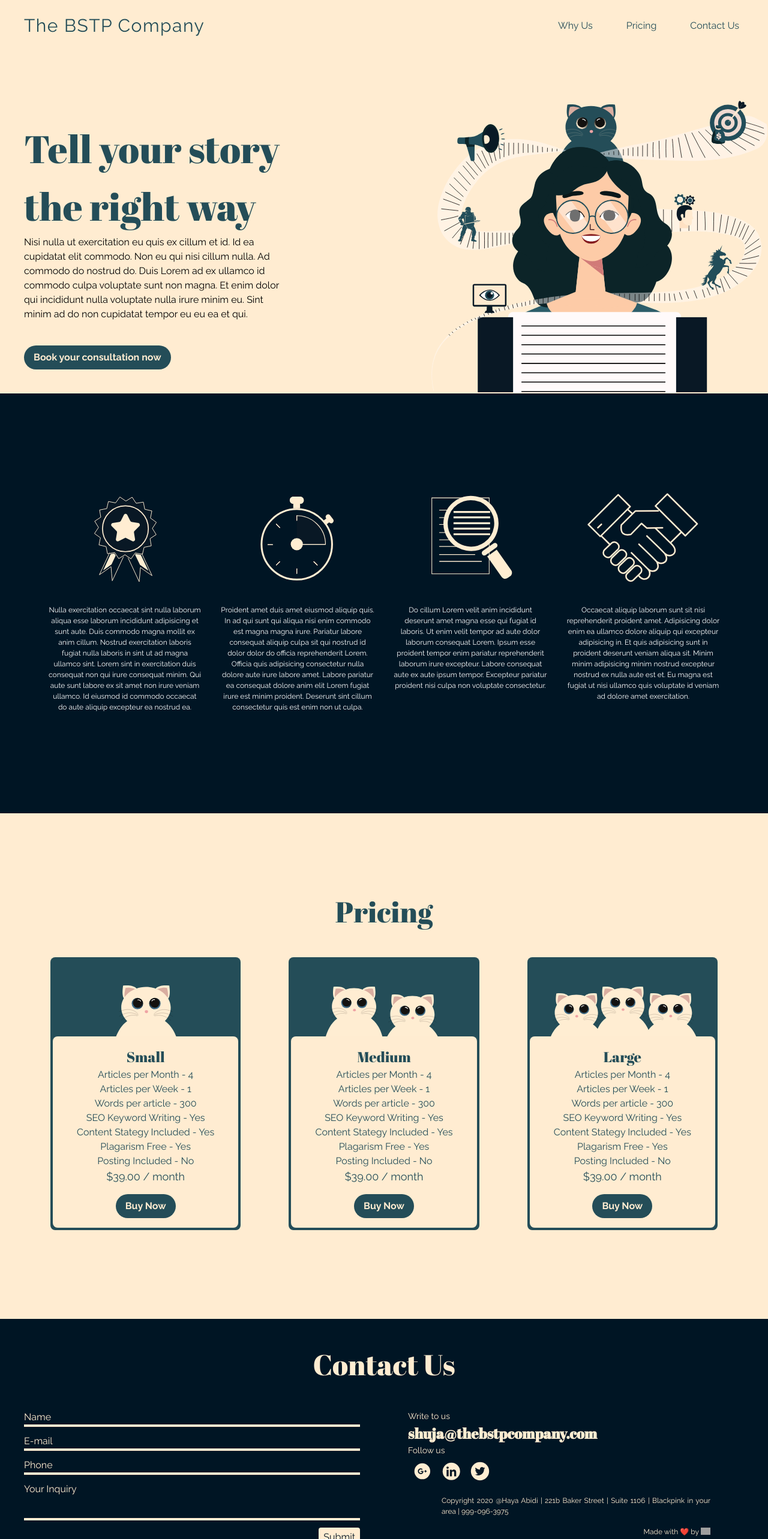
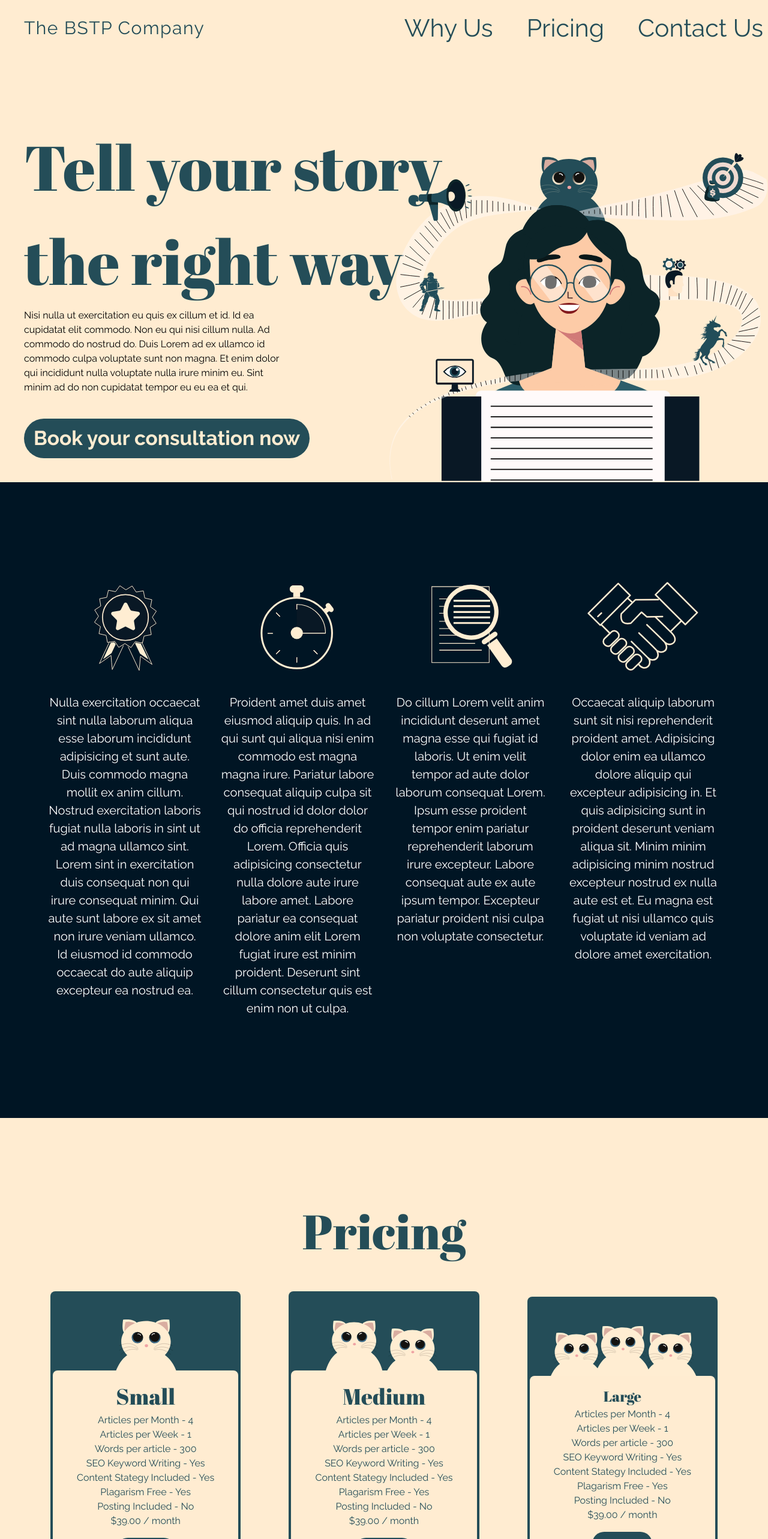
Before and after one commit to akshay-nm/thebstpcompany.com, a React (Create React App) app: page / in a window 1280 px wide. Shown: the top 2566 px of the page at 60% size. Built offline with nearby package versions, Linux system fonts and the light colour scheme.

Commit message:
Adjust font size and fix navigation padding

```diff
--- a/src/components/contact-us/ContactUs.js
+++ b/src/components/contact-us/ContactUs.js
@@ -5,9 +5,10 @@ import twitter from './twitter.svg'
 
 const ContactUs = () => {
   return (
-    <div className='bg-secondary text-primary py-10'>
-      <div className='text-center text-5xl font-heading'>Contact Us</div>
-      <div className='grid grid-cols-1 md:grid-cols-2 p-10 gap-20'>
+    <div className='bg-secondary text-primary pt-10 pb-5 px-5'>
+      <div className='text-center text-contact-us-header font-heading'>Contact Us</div>
+      <div className='grid grid-cols-1 md:grid-cols-2 p-10 gap-20 text-contact-us-content'>
+        <div className='flex items-center justify-center'>
           <div>
             <input className='border-primary placeholder-primary border-b-4 mb-3 bg-secondary w-full' placeholder='Name' type='text' id='name' />
             <input className='border-primary placeholder-primary border-b-4 mb-3 bg-secondary w-full' placeholder='E-mail' type='text' id='email' />
@@ -18,11 +19,13 @@ const ContactUs = () => {
               <button className='bg-primary text-secondary py-1 px-2 rounded'>Submit</button>
             </div>
           </div>
+        </div>
+        <div className='flex items-center justify-center'>
           <div>
-          <div className='text-sm'>Write to us</div>
-          <div className='font-black text-lg sm:text-xl md:text-2xl font-heading'>shuja@thebstpcompany.com</div>
+            <div>Write to us</div>
+            <div className='font-black text-lg sm:text-xl md:text-2xl lg:text-contact-us-email font-heading'>shuja@thebstpcompany.com</div>
             <div>
-            <div className='text-sm'>Follow us</div>
+              <div>Follow us</div>
               <div className='flex'>
                 <div className='rounded-full h-8 w-8 m-2'><img src={google} alt='Google +'/></div>
                 <div className='rounded-full h-8 w-8 m-2'><img src={linkedin} alt='LinkedIn'/></div>
@@ -30,12 +33,13 @@ const ContactUs = () => {
               </div>
             </div>
             <div className='text-xs text-justify p-4 mx-10'>Copyright 2020 @Haya Abidi | 221b Baker Street | Suite 1106 | Blackpink in your area | 999-096-3975</div>
-          <div className='text-xs text-justify px-4 mx-10 flex items-end w-100 justify-end'>
+          </div>
+        </div>
+      </div>
+      <div className='text-xs text-justify px-4 flex items-end w-100 justify-end'>
         <div>Made with <span role='img' aria-label='love'>❤️</span> by&nbsp;</div>
         <div>
           <a href='https://sdiot.io' rel='noreferrer noopener' target='_blank'><img className='h-3 mb-1' src='https://sdiot.io/static/media/sdiot-logo.6f56f3c3.svg' alt='sdiot' /></a>
-            </div>
-          </div>
         </div>
       </div>
     </div>
--- a/src/components/home/Home.js
+++ b/src/components/home/Home.js
@@ -3,13 +3,13 @@ import image from './3.svg';
 
 const Home = () => {
   return (
-    <div className='w-full flex flex-col p-10 mt-40 relative'>
-      <div className='text-5xl md:text-6xl font-heading text-button-primary'>Tell your story <br />the right way</div>
+    <div className='w-full flex flex-col p-10 mt-40 relative overflow-hidden bg-primary'>
+      <div className='text-5xl md:text-6xl lg:text-hero font-heading text-button-primary '>Tell your story <br />the right way</div>
       <div className='w-full max-w-sm md:max-w-md'>Nisi nulla ut exercitation eu quis ex cillum et id. Id ea cupidatat elit commodo. Non eu qui nisi cillum nulla. Ad commodo do nostrud do. Duis Lorem ad ex ullamco id commodo culpa voluptate sunt non magna. Et enim dolor qui incididunt nulla voluptate nulla irure minim eu. Sint minim ad do non cupidatat tempor eu eu ea et qui.</div>
       <div className='pt-10'>
-        <button className='bg-button-primary hover:bg-button-dark text-primary font-bold py-2 px-4 rounded-full'>Book your consultation now</button>
+        <button className='bg-button-primary hover:bg-button-dark text-primary lg:text-home-button font-bold py-2 px-4 rounded-full'>Book your consultation now</button>
       </div>
-      <img className='absolute h-full bottom-0 right-0' src={image} alt='main' />
+      <img className='absolute h-full w-1/2 object-contain object-right-bottom bottom-0 right-0 hidden md:block' src={image} alt='main' />
     </div>
   );
 };
--- a/src/components/navigation/Navigation.js
+++ b/src/components/navigation/Navigation.js
@@ -3,26 +3,29 @@ import React, { useState } from 'react';
 const Navigation = ({ changeSection }) => {
   const [expanded, set] = useState(false)
   return (
-    <nav className='w-full flex items-center justify-between px-10 py-5 fixed bg-primary'>
-      <div>
-        <button onClick={() => changeSection(1)} className='text-3xl tracking-wider focus:outline-none text-button-primary'>The BSTP Company</button>
-        <div className={`block ${expanded? '' : 'hidden'} sm:hidden`}>
-          <button onClick={() => changeSection(2)} className='text-button-primary focus:outline-none' >Why Us</button>
-          <button onClick={() => changeSection(3)} className='text-button-primary focus:outline-none' >Pricing</button>
-          <button onClick={() => changeSection(4)} className='text-button-primary focus:outline-none' >Contact Us</button>
+    <nav className='w-full fixed bg-primary'>
+      <div className='relative flex items-center justify-between w-full'>
+        <div className='py-6'>
+          <button onClick={() => changeSection(1)} className='text-3xl tracking-wider focus:outline-none text-button-primary ml-10'>The BSTP Company</button>
+          <div className={`block ${expanded? '' : 'hidden'} sm:hidden`}>
+            <div><button onClick={() => changeSection(2)} className='text-button-primary lg:text-links focus:outline-none ml-10' >Why Us</button></div>
+            <div><button onClick={() => changeSection(3)} className='text-button-primary lg:text-links focus:outline-none ml-10' >Pricing</button></div>
+            <div><button onClick={() => changeSection(4)} className='text-button-primary lg:text-links focus:outline-none ml-10' >Contact Us</button></div>
+          </div>
+        </div>
+        <div className="block sm:hidden absolute top-0 right-0 mt-8 mr-4">
+          <button className="flex items-center border rounded text-button-primary lg:text-links focus:outline-none" onClick={() => set(!expanded)}>
+            <div className={`${expanded? 'hidden': ''} px-3 py-2`}><svg className='fill-current h-3 w-3' viewBox="0 0 20 20" xmlns="http://www.w3.org/2000/svg"><title>Menu</title><path d="M0 3h20v2H0V3zm0 6h20v2H0V9zm0 6h20v2H0v-2z"/></svg></div>
+            <div className={`${expanded? '': 'hidden'} px-3 py-1`}>&#10005;</div>
+          </button>
+        </div>
+        <div className='hidden sm:flex flex-row-reverse'>
+          <button onClick={() => changeSection(4)} className='ml-10 p-2 text-button-primary lg:text-links focus:outline-none'>Contact Us</button>
+          <button onClick={() => changeSection(3)} className='ml-10 p-2 text-button-primary lg:text-links focus:outline-none'>Pricing</button>
+          <button onClick={() => changeSection(2)} className='ml-10 p-2 text-button-primary lg:text-links focus:outline-none'>Why Us</button>
         </div>
       </div>
-      <div className="block sm:hidden">
-        <button className="flex items-center px-3 py-2 border rounded text-button-primary focus:outline-none" onClick={() => set(!expanded)}>
-          <div className={`${expanded? 'hidden': ''}`}><svg className='fill-current h-3 w-3' viewBox="0 0 20 20" xmlns="http://www.w3.org/2000/svg"><title>Menu</title><path d="M0 3h20v2H0V3zm0 6h20v2H0V9zm0 6h20v2H0v-2z"/></svg></div>
-          <div className={`${expanded? '': 'hidden'}`}>&#10005;</div>
-        </button>
-      </div>
-      <div className='hidden sm:flex flex-row-reverse'>
-        <button onClick={() => changeSection(4)} className='ml-10 p-2 text-button-primary focus:outline-none'>Contact Us</button>
-        <button onClick={() => changeSection(3)} className='ml-10 p-2 text-button-primary focus:outline-none'>Pricing</button>
-        <button onClick={() => changeSection(2)} className='ml-10 p-2 text-button-primary focus:outline-none'>Why Us</button>
-      </div>
+
     </nav>
   );
 };
--- a/src/components/pricing/Pricing.js
+++ b/src/components/pricing/Pricing.js
@@ -7,15 +7,15 @@ import lgCat from './lg-cat.svg'
 const Pricing = () => {
   return (
     <div className='px-16 py-32 bg-primary'>
-      <div className='text-center text-5xl mb-5 font-heading text-button-primary'>Pricing</div>
-      <div className='grid grid-cols-1 md:grid-cols-2 lg:grid-cols-3 gap-20 p-5'>
+      <div className='text-center text-5xl mb-5 font-heading text-button-primary lg:text-pricing-header'>Pricing</div>
+      <div className='grid grid-cols-1 md:grid-cols-2 lg:grid-cols-3 gap-20 p-5 text-pricing-content'>
         <div className='flex items-center justify-center'>
           <div className='flex flex-col bg-button-primary rounded-lg p-1 w-full max-w-xs'>
             <div className='h-32 bg-button-primary overflow-hidden'>
               <img src={smCat} className='h-full w-full mt-10' alt='cat' />
             </div>
             <div className='text-center rounded-lg bg-primary p-4 text-button-primary'>
-              <div className='text-2xl font-heading'>Small</div>
+              <div className='text-2xl font-heading text-pricing-sub-header'>Small</div>
               <div>Articles per Month - 4</div>
               <div>Articles per Week - 1</div>
               <div>Words per article - 300</div>
@@ -23,8 +23,8 @@ const Pricing = () => {
               <div>Content Stategy Included - Yes</div>
               <div>Plagarism Free - Yes</div>
               <div>Posting Included - No</div>
-              <div className='text-lg'>$39.00 / month</div>
-              <button className='bg-button-primary hover:bg-gray-700 text-primary font-bold py-2 px-4 mt-4 rounded-full'>Buy Now</button>
+              <div className='text-pricing-content-bold'>$39.00 / month</div>
+              <button className='bg-button-primary hover:bg-gray-700 text-primary text-pricing-content-bold font-bold py-2 px-4 mt-4 rounded-full'>Buy Now</button>
             </div>
           </div>
         </div>
@@ -35,7 +35,7 @@ const Pricing = () => {
               <img src={mdCat} className='h-full w-full mt-10' alt='cats' />
             </div>
             <div className='text-center rounded-lg bg-primary p-4 text-button-primary'>
-              <div className='text-2xl font-heading'>Medium</div>
+              <div className='text-2xl font-heading text-pricing-sub-header'>Medium</div>
               <div>Articles per Month - 4</div>
               <div>Articles per Week - 1</div>
               <div>Words per article - 300</div>
@@ -43,8 +43,8 @@ const Pricing = () => {
               <div>Content Stategy Included - Yes</div>
               <div>Plagarism Free - Yes</div>
               <div>Posting Included - No</div>
-              <div className='text-lg'>$39.00 / month</div>
-              <button className='bg-button-primary hover:bg-gray-700 text-primary font-bold py-2 px-4 mt-4 rounded-full'>Buy Now</button>
+              <div className='text-pricing-content-bold'>$39.00 / month</div>
+              <button className='bg-button-primary hover:bg-gray-700 text-primary text-pricing-content-bold font-bold py-2 px-4 mt-4 rounded-full'>Buy Now</button>
             </div>
           </div>
         </div>
@@ -62,8 +62,8 @@ const Pricing = () => {
               <div>Content Stategy Included - Yes</div>
               <div>Plagarism Free - Yes</div>
               <div>Posting Included - No</div>
-              <div className='text-lg'>$39.00 / month</div>
-              <button className='bg-button-primary hover:bg-gray-700 text-primary font-bold py-2 px-4 mt-4 rounded-full'>Buy Now</button>
+              <div className='text-pricing-content-bold'>$39.00 / month</div>
+              <button className='bg-button-primary hover:bg-gray-700 text-primary  font-bold py-2 px-4 mt-4 rounded-full'>Buy Now</button>
             </div>
           </div>
         </div>
--- a/src/components/why-us/WhyUs.js
+++ b/src/components/why-us/WhyUs.js
@@ -11,25 +11,25 @@ const WhyUs = () => {
         <div className='h-48'>
           <img src={badge} className='object-scale-down h-full w-full' alt='badge' />
         </div>
-        <div className='text-xs w-full max-w-xs mt-4'>Nulla exercitation occaecat sint nulla laborum aliqua esse laborum incididunt adipisicing et sunt aute. Duis commodo magna mollit ex anim cillum. Nostrud exercitation laboris fugiat nulla laboris in sint ut ad magna ullamco sint. Lorem sint in exercitation duis consequat non qui irure consequat minim. Qui aute sunt labore ex sit amet non irure veniam ullamco. Id eiusmod id commodo occaecat do aute aliquip excepteur ea nostrud ea.</div>
+        <div className='text-sm lg:text-why-us-description w-full max-w-xs mt-4'>Nulla exercitation occaecat sint nulla laborum aliqua esse laborum incididunt adipisicing et sunt aute. Duis commodo magna mollit ex anim cillum. Nostrud exercitation laboris fugiat nulla laboris in sint ut ad magna ullamco sint. Lorem sint in exercitation duis consequat non qui irure consequat minim. Qui aute sunt labore ex sit amet non irure veniam ullamco. Id eiusmod id commodo occaecat do aute aliquip excepteur ea nostrud ea.</div>
       </div>
       <div className='flex flex-col items-center text-center p-4 mb-6'>
         <div className='h-48'>
           <img src={stopwatch} className='object-scale-down h-full w-full' alt='stopwatch' />
         </div>
-        <div className='text-xs w-full max-w-xs mt-4'>Proident amet duis amet eiusmod aliquip quis. In ad qui sunt qui aliqua nisi enim commodo est magna magna irure. Pariatur labore consequat aliquip culpa sit qui nostrud id dolor dolor do officia reprehenderit Lorem. Officia quis adipisicing consectetur nulla dolore aute irure labore amet. Labore pariatur ea consequat dolore anim elit Lorem fugiat irure est minim proident. Deserunt sint cillum consectetur quis est enim non ut culpa.</div>
+        <div className='text-sm lg:text-why-us-description w-full max-w-xs mt-4'>Proident amet duis amet eiusmod aliquip quis. In ad qui sunt qui aliqua nisi enim commodo est magna magna irure. Pariatur labore consequat aliquip culpa sit qui nostrud id dolor dolor do officia reprehenderit Lorem. Officia quis adipisicing consectetur nulla dolore aute irure labore amet. Labore pariatur ea consequat dolore anim elit Lorem fugiat irure est minim proident. Deserunt sint cillum consectetur quis est enim non ut culpa.</div>
       </div>
       <div className='flex flex-col items-center text-center p-4 mb-6'>
         <div className='h-48'>
           <img src={magnifyingGlass} className='object-scale-down h-full w-full' alt='magnifying-glass' />
         </div>
-        <div className='text-xs w-full max-w-xs mt-4'>Do cillum Lorem velit anim incididunt deserunt amet magna esse qui fugiat id laboris. Ut enim velit tempor ad aute dolor laborum consequat Lorem. Ipsum esse proident tempor enim pariatur reprehenderit laborum irure excepteur. Labore consequat aute ex aute ipsum tempor. Excepteur pariatur proident nisi culpa non voluptate consectetur.</div>
+        <div className='text-sm lg:text-why-us-description w-full max-w-xs mt-4'>Do cillum Lorem velit anim incididunt deserunt amet magna esse qui fugiat id laboris. Ut enim velit tempor ad aute dolor laborum consequat Lorem. Ipsum esse proident tempor enim pariatur reprehenderit laborum irure excepteur. Labore consequat aute ex aute ipsum tempor. Excepteur pariatur proident nisi culpa non voluptate consectetur.</div>
       </div>
       <div className='flex flex-col items-center text-center p-4'>
         <div className='h-48'>
           <img src={handshake} className='object-scale-down h-full w-full' alt='handshake' />
         </div>
-        <div className='text-xs w-full max-w-xs mt-4'>Occaecat aliquip laborum sunt sit nisi reprehenderit proident amet. Adipisicing dolor enim ea ullamco dolore aliquip qui excepteur adipisicing in. Et quis adipisicing sunt in proident deserunt veniam aliqua sit. Minim minim adipisicing minim nostrud excepteur nostrud ex nulla aute est et. Eu magna est fugiat ut nisi ullamco quis voluptate id veniam ad dolore amet exercitation.</div>
+        <div className='text-sm lg:text-why-us-description w-full max-w-xs mt-4'>Occaecat aliquip laborum sunt sit nisi reprehenderit proident amet. Adipisicing dolor enim ea ullamco dolore aliquip qui excepteur adipisicing in. Et quis adipisicing sunt in proident deserunt veniam aliqua sit. Minim minim adipisicing minim nostrud excepteur nostrud ex nulla aute est et. Eu magna est fugiat ut nisi ullamco quis voluptate id veniam ad dolore amet exercitation.</div>
       </div>
     </div>
   );
--- a/tailwind.config.js
+++ b/tailwind.config.js
@@ -11,6 +11,19 @@ module.exports = {
       fontFamily: {
         'heading': ['Abril Fatface', 'cursive'],
         'body': ['Raleway', 'sans-serif']
+      },
+      fontSize: {
+        'hero': '6.54rem',
+        'links': '2.56rem',
+        'home-button': '2.09rem',
+        'why-us-description': '1.25rem',
+        'pricing-header': '5.03rem',
+        'pricing-sub-header': '2.31rem',
+        'pricing-box-content': '1.43rem',
+        'pricing-box-content-bold': '1.65rem',
+        'contact-us-header': '4.65rem',
+        'contact-us-email': '2.64rem',
+        'contact-us-content': '1.87rem',
       }
     },
   },
```
Lines whose indentation alone changed are shown as unchanged.
